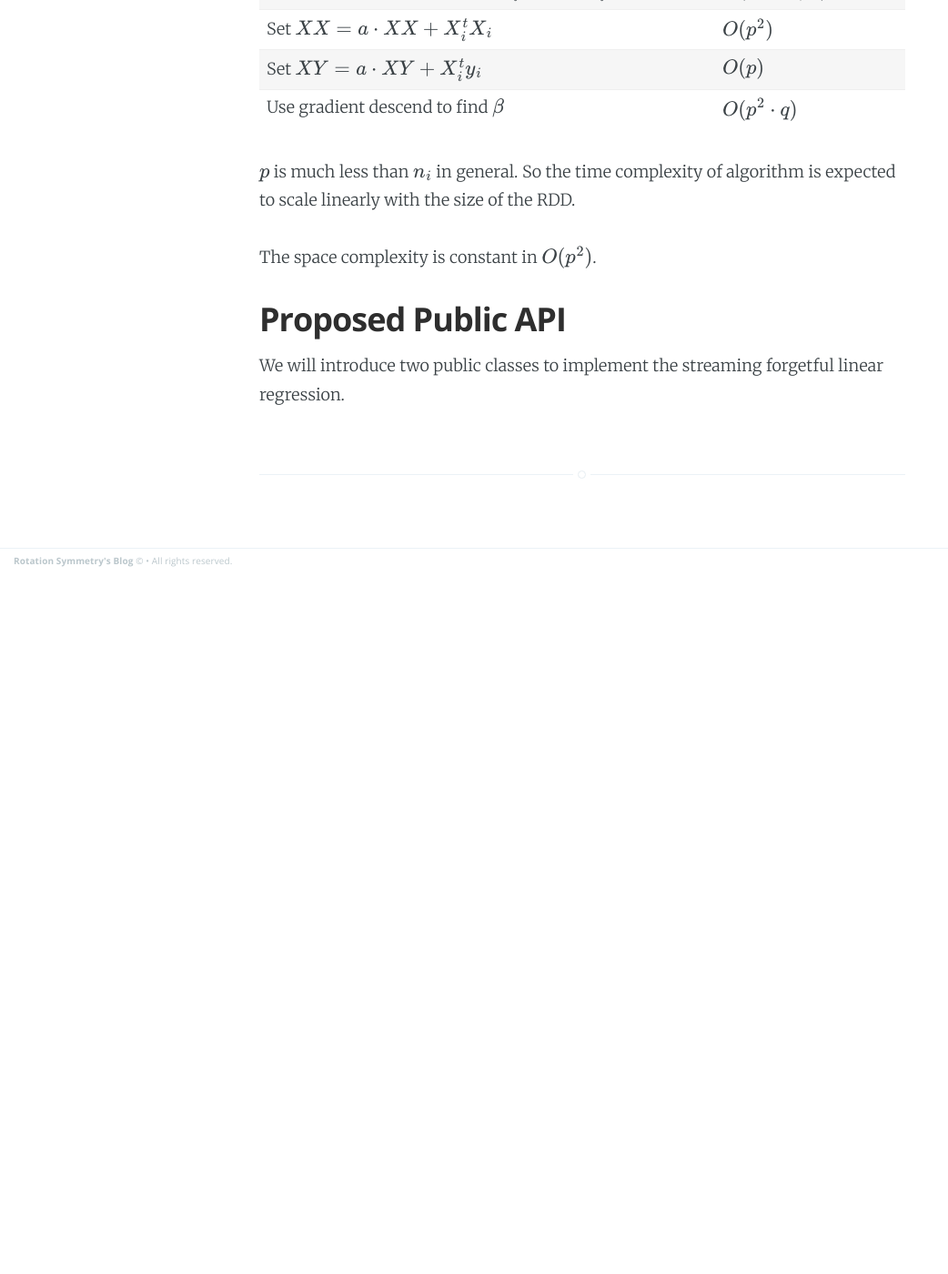
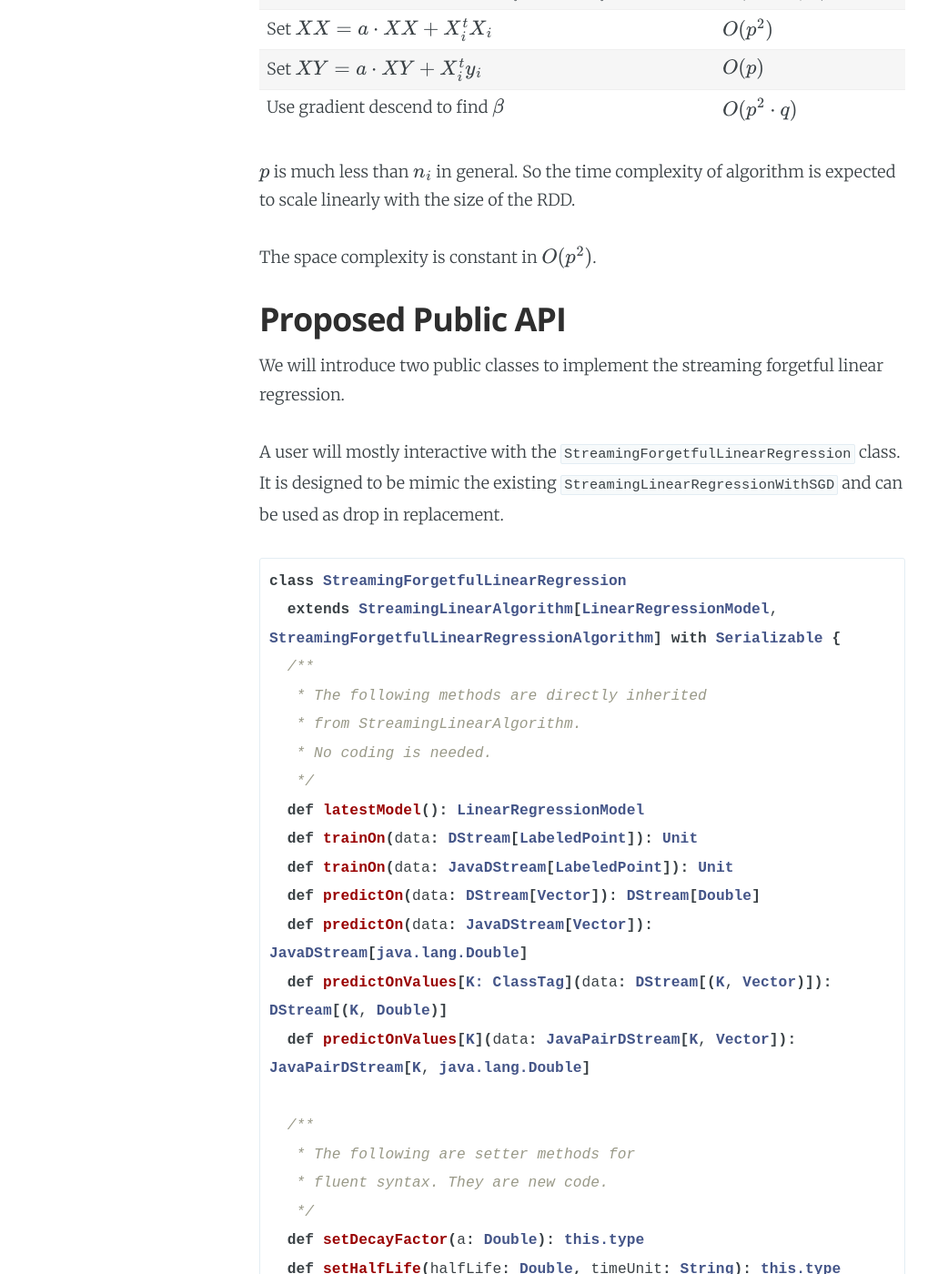
Before and after one commit to rotationsymmetry/rotationsymmetry.github.io, a Jekyll site: the page built from _posts/2015-07-22-streaming-forgetful-linear-regression.md, in a window 1280 px wide and 1400 px high, scrolled down 2529 px. Shown: the whole window at 91% size, without its empty margins (0-1042 px from the left). Built offline with Jekyll 4.4.1, drawn with Linux system fonts in a browser that asks for light colours; Markdown is read by kramdown in place of the engine named in the settings; formulas are drawn with MathJax 3; comment, search, counter and statistics services are not loaded; before the commit the page ends 3159 px from its top, so only the background shows below that; some of the changed text lies outside the part shown.

Commit message:
Update 2015-07-22-streaming-forgetful-linear-regression.md

````diff
--- a/_posts/2015-07-22-streaming-forgetful-linear-regression.md
+++ b/_posts/2015-07-22-streaming-forgetful-linear-regression.md
@@ -66,3 +66,40 @@ The space complexity is constant in \\(O(p^2)\\).
 
 ## Proposed Public API
 We will introduce two public classes to implement the streaming forgetful linear regression.
+
+A user will mostly interactive with the `StreamingForgetfulLinearRegression` class. It is designed to be mimic the existing `StreamingLinearRegressionWithSGD` and can be used as drop in replacement.
+``` scala
+class StreamingForgetfulLinearRegression
+  extends StreamingLinearAlgorithm[LinearRegressionModel, StreamingForgetfulLinearRegressionAlgorithm] with Serializable {
+  /**
+   * The following methods are directly inherited
+   * from StreamingLinearAlgorithm.
+   * No coding is needed.
+   */
+  def latestModel(): LinearRegressionModel
+  def trainOn(data: DStream[LabeledPoint]): Unit
+  def trainOn(data: JavaDStream[LabeledPoint]): Unit
+  def predictOn(data: DStream[Vector]): DStream[Double]
+  def predictOn(data: JavaDStream[Vector]): JavaDStream[java.lang.Double]
+  def predictOnValues[K: ClassTag](data: DStream[(K, Vector)]): DStream[(K, Double)]
+  def predictOnValues[K](data: JavaPairDStream[K, Vector]): JavaPairDStream[K, java.lang.Double]
+
+  /**
+   * The following are setter methods for
+   * fluent syntax. They are new code.
+   */
+  def setDecayFactor(a: Double): this.type
+  def setHalfLife(halfLife: Double, timeUnit: String): this.type
+  def setStepSize(stepSize: Double): this.type
+  def setNumIterations(numIterations: Int): this.type
+  def setInitialWeights(initialWeights: Vector): this.type
+}
+```
+
+The actual learning algorithm is implemented in `StreamingForgetfulLinearRegressionAlgorithm`. We will override the `run` method with our algorithm implementation. The \\(cXX\\) and \\(cXY\\) will be persisted as private members of this class.
+``` scala
+class StreamingForgetfulLinearRegressionAlgorithm
+  extends GeneralizedLinearAlgorithm[LinearRegressionModel] with Serializable {
+  override def run(rdd: RDD[LabeledPoint], initialWeights: Vector): LinearRegressionModel
+}
+```
````
Also changed, not shown: other parts of _posts/2015-07-22-streaming-forgetful-linear-regression.md (+3 -3 lines).
